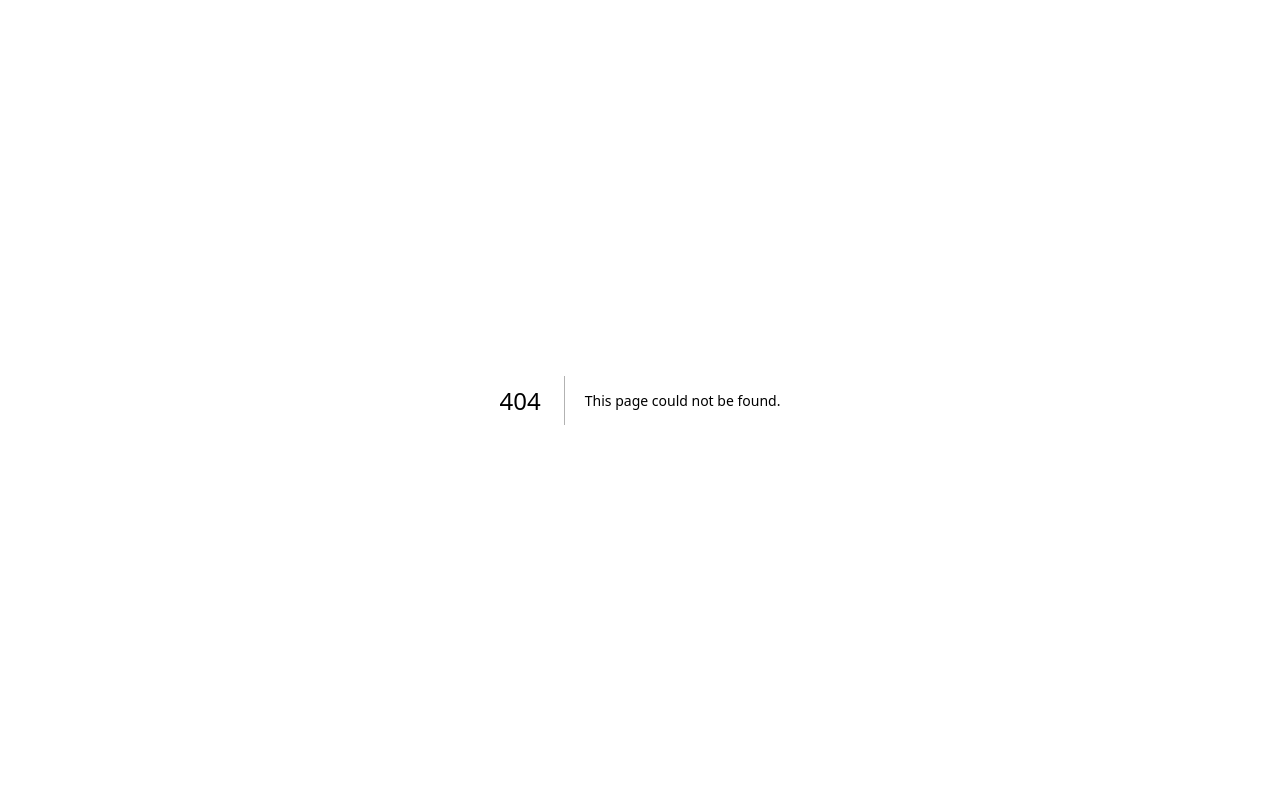
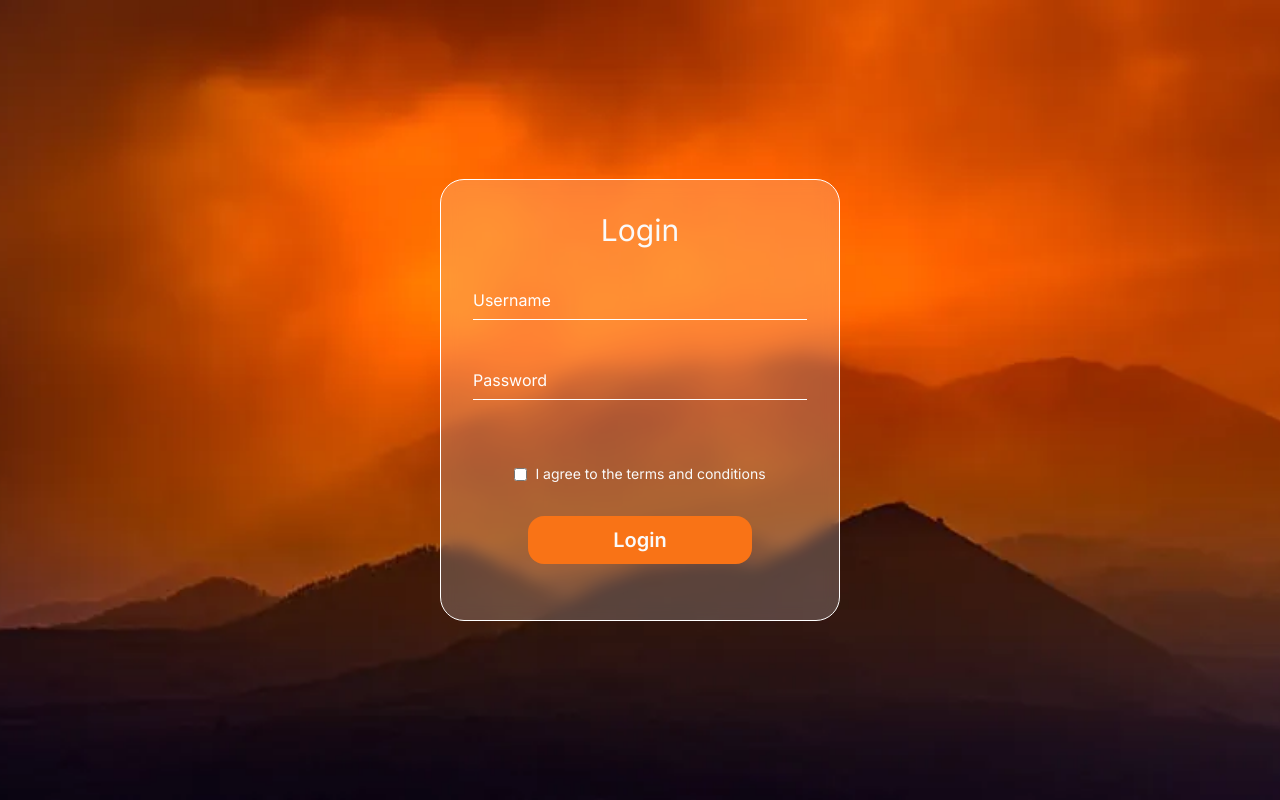
Before and after one commit to ColeBlender/tailwind-walkthroughs, a Next.js app: page /login in a window 1280 px wide. Before the commit this address had no page. Built offline with nearby package versions, Linux system fonts and the light colour scheme.

Commit message:
add login page

```diff
--- /dev/null
+++ b/src/app/login/page.tsx
@@ -0,0 +1,54 @@
+"use client";
+
+import { Loader2 } from "lucide-react";
+import { useTransition } from "react";
+
+function LoginPage() {
+  const [isPending, startTransition] = useTransition();
+
+  const handleLoginAction = (formData: FormData) => {
+    startTransition(async () => {
+      await new Promise((resolve) => setTimeout(resolve, 3000));
+    });
+  };
+
+  return (
+    <main className="flex flex-col min-h-screen justify-center items-center px-4">
+      <img
+        src="/login-img.webp"
+        className="absolute -z-10 size-full object-cover"
+      />
+
+      <div className="w-full max-w-[400px] bg-white/20 backdrop-blur rounded-3xl border border-white p-8">
+        <h1 className="text-center text-3xl mb-8">Login</h1>
+
+        <form className="flex flex-col" action={handleLoginAction}>
+          <input
+            type="text"
+            className="w-full h-10 bg-transparent border-b border-white placeholder:text-white outline-none"
+            placeholder="Username"
+          />
+          <input
+            type="password"
+            className="w-full h-10 bg-transparent border-b border-white placeholder:text-white mt-10 outline-none"
+            placeholder="Password"
+          />
+
+          <div className="flex items-center justify-center gap-2 mt-16">
+            <input type="checkbox" />
+            <p className="text-sm">I agree to the terms and conditions</p>
+          </div>
+
+          <button
+            className="bg-orange-500 w-56 h-12 rounded-2xl mx-auto mt-8 font-semibold text-xl mb-6 disabled:bg-orange-500/50"
+            disabled={isPending}
+          >
+            {isPending ? <Loader2 className="animate-spin mx-auto" /> : "Login"}
+          </button>
+        </form>
+      </div>
+    </main>
+  );
+}
+
+export default LoginPage;
--- a/src/app/page.tsx
+++ b/src/app/page.tsx
@@ -42,7 +42,7 @@ function HomePage() {
 
         <hr className="border-muted-foreground w-full my-10" />
 
-        <div className="flex flex-col gap-1">
+        <div className="flex flex-col gap-1 items-center">
           {projects.map((project) => (
             <ProjectLink
               key={project.name}
@@ -64,4 +64,9 @@ const projects = [
     youtubeLink:
       "https://www.youtube.com/watch?v=il5hpERJUjo&list=PLUyHhQn1KLAXK4qY0YIjGQPA5DI2zPWd6&index=1",
   },
+  {
+    name: "Login",
+    youtubeLink:
+      "https://www.youtube.com/watch?v=il5hpERJUjo&list=PLUyHhQn1KLAXK4qY0YIjGQPA5DI2zPWd6&index=1",
+  },
 ];
```
Also changed, not shown: public/login-img.webp (added), public/login-inspo.png (added).
